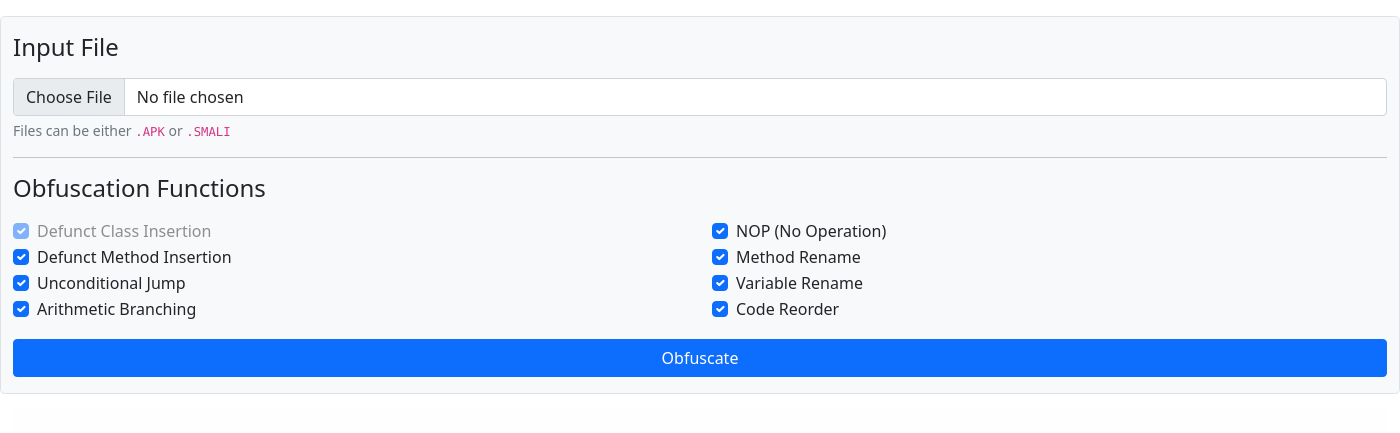
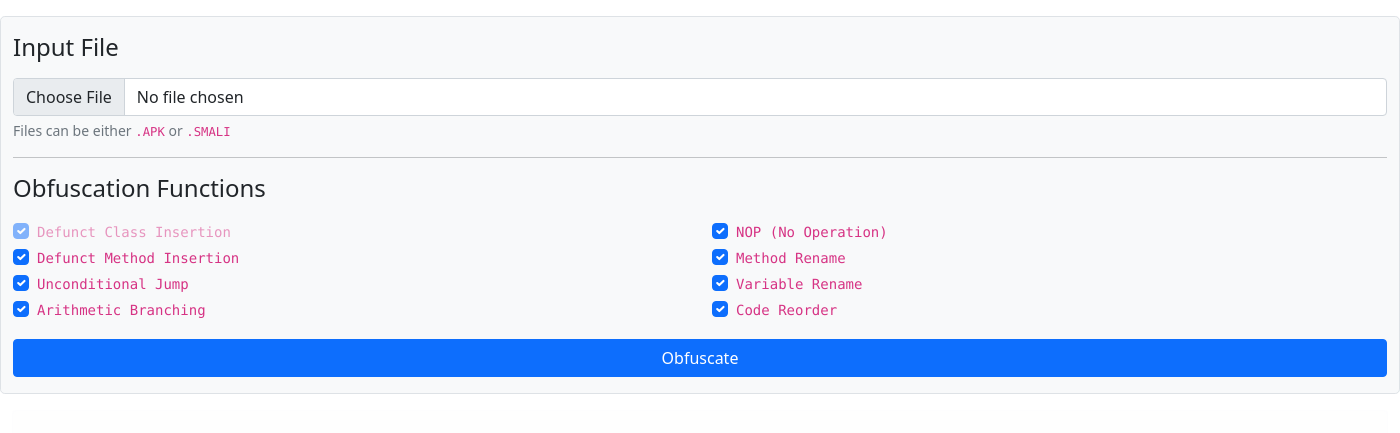
Before and after one commit to ryangohsc/Android-Obfuscator-Tool, a Flask app: page / in a window 1400 px wide. Shown: the part 50-483 px from the top of the page. Run offline with Flask 2, Linux system fonts and the light colour scheme; data that the repository does not hold is empty; some libraries are stand-ins or nearby versions.

Commit message:
Redesign and cleanup

```diff
--- a/main.py
+++ b/main.py
@@ -7,17 +7,17 @@ from modules import apk, smali, obfuscator, compare
 IP = "127.0.0.1"
 PORT = "8080"
 DEBUG = True
-SECRET = secrets.token_urlsafe(16)
 
 app = Flask(__name__)
-app.secret_key = SECRET
+app.secret_key = secrets.token_urlsafe(16)
 
 WORKING_FOLDER = "dumpster"
 TMP_ASSET_FOLDER = os.path.join("static", "tmp")
 APKTOOL_LOCATION = os.path.join("jars", "apktool_2.6.1.jar")
 
-BASE_SMALI_LOC_FILE = "BASE_smali.txt"
-WORKING_SMALI_LOC_FILE = "smali.txt"
+BASE_SMALI_LOC_FILE = "BASE_smali.txt"  # Path to all untouched SMALI files
+WORKING_SMALI_LOC_FILE = "smali.txt"  # Path to all modified/new SMALI files
+NEW_SMALI_LOC_FILE = "newfiles.txt" # Path to all new SMALI files (UI use)
 
 OBFUSCATION_METHODS = {
     "dci": True,
@@ -84,7 +84,8 @@ def locatesmali():
                          TMP_ASSET_FOLDER,
                          session["FILENAME"],
                          BASE_SMALI_LOC_FILE,
-                         WORKING_SMALI_LOC_FILE)
+                         WORKING_SMALI_LOC_FILE,
+                         NEW_SMALI_LOC_FILE)
 
     return count
 
--- a/modules/compare.py
+++ b/modules/compare.py
@@ -1,3 +1,4 @@
+from flask import session
 import os, difflib
 
 def generate(TMP_ASSET_FOLDER, BASE_SMALI_LOC_FILE, WORKING_SMALI_LOC_FILE):
@@ -18,6 +19,8 @@ def generate(TMP_ASSET_FOLDER, BASE_SMALI_LOC_FILE, WORKING_SMALI_LOC_FILE):
     wc_paths = working_samli_loc_file.readlines()
     wc_len = len(wc_paths)
     working_samli_loc_file.close()
+
+    session["TMP_COUNT"] = wc_len - bl_len
 
     if bl_len and wc_len != 0:
         #
@@ -69,7 +72,7 @@ def loadHTMLSelect(TMP_ASSET_FOLDER, WORKING_FOLDER, WORKING_SMALI_LOC_FILE, APK
     file = os.path.join(TMP_ASSET_FOLDER, WORKING_SMALI_LOC_FILE)
     f = open(file, 'r')
     truncatePath = os.path.join(WORKING_FOLDER, APK_NAME.replace(".apk", ""))
-    selectListData = {0: "NULL"}
+    selectListData = {0: session["TMP_COUNT"]}
     for index, path in enumerate(f):
         selectListData[index+1] = path.strip().replace(truncatePath, "")
     f.close()
--- a/modules/smali.py
+++ b/modules/smali.py
@@ -1,6 +1,6 @@
 import os
 
-def locate(APK_LOCATION, TMP_ASSET_FOLDER, APK_NAME, BASE_SMALI_LOC_FILE, WORKING_SMALI_LOC_FILE):
+def locate(APK_LOCATION, TMP_ASSET_FOLDER, APK_NAME, BASE_SMALI_LOC_FILE, WORKING_SMALI_LOC_FILE, NEW_SMALI_LOC_FILE):
     """
     Traverse working directory to locate smali files
     :return: number of smali files
@@ -10,9 +10,12 @@ def locate(APK_LOCATION, TMP_ASSET_FOLDER, APK_NAME, BASE_SMALI_LOC_FILE, WORKIN
 
     bc = os.path.join(TMP_ASSET_FOLDER, BASE_SMALI_LOC_FILE)
     wc = os.path.join(TMP_ASSET_FOLDER, WORKING_SMALI_LOC_FILE)
+    nf = os.path.join(TMP_ASSET_FOLDER, NEW_SMALI_LOC_FILE)
 
     baseline_copy = open(bc, 'w')
     working_copy = open(wc, 'w')
+    newfiles = open(nf, 'w')
+    newfiles.close()
 
     count = 0
 
--- a/static/js/userScripts.js
+++ b/static/js/userScripts.js
@@ -51,7 +51,6 @@ function upload(){
         success: function() {
             //
             // Visual updates
-            // $("#uploadStatus").load("../static/html/alert_OK.html");
             document.getElementById("fileInput").setAttribute("disabled", "")
             document.getElementById("obfuscateButton").setAttribute("disabled", "")
             document.getElementById("obfusFunc_dmi").setAttribute("disabled", "")
@@ -67,9 +66,7 @@ function upload(){
             // Next step / action
             apkExtract()
         },
-        error: function() {
-            // $("#uploadStatus").load("../static/html/alert_fail.html");
-        }
+        error: function() {}
     });
 }
 
@@ -89,11 +86,7 @@ function apkExtract(){
         success: function(response) {
             //
             // Visual updates
-            // document.getElementById("apkExtractWrapper").removeAttribute("hidden");
-            // document.getElementById("apkExtractHeader").removeAttribute("hidden");
             document.getElementById("apkExtractSpinnerWrapper").remove();
-            // Display output
-            // document.getElementById("apkExtractStatus").innerHTML=response;
             //
             // Next step / action
             locateSmali()
@@ -176,11 +169,18 @@ function fileCompare(){
                     opt.value = key
                     opt.innerHTML = response[key]
                     document.getElementById("fileSelectList").appendChild(opt)
+                } else {
+                    $("#newFilesCount").html(response[0])
                 }
             }
             document.getElementById("fileCompareSpinnerWrapper").remove();
             document.getElementById("fileSelectWrapper").removeAttribute("hidden");
             document.getElementById("fileSelectHeader").removeAttribute("hidden");
+            document.getElementById("newFilesWrapper").removeAttribute("hidden");
+            document.getElementById("newAPKDownloadWrapper").removeAttribute("hidden");
+            //
+            // Display output
+            $("#newFilesList").load("../static/tmp/newfiles.txt");
             //
             // Next step / action
             recompile_apk()
--- a/templates/index.html
+++ b/templates/index.html
@@ -30,37 +30,37 @@
                         <div class="col">
                             <div class="form-check">
                                 <input id="obfusFunc_dci" class="form-check-input" type="checkbox" value="dci" autocomplete="off" checked disabled>
-                                <label class="form-check-label" for="obfusFunc_dci">Defunct Class Insertion</label>
+                                <label class="form-check-label" for="obfusFunc_dci"><code>Defunct Class Insertion</code></label>
                             </div>
                             <div class="form-check">
                                 <input id="obfusFunc_dmi" class="form-check-input" type="checkbox" value="dmi" autocomplete="off" checked>
-                                <label class="form-check-label" for="obfusFunc_dmi">Defunct Method Insertion</label>
+                                <label class="form-check-label" for="obfusFunc_dmi"><code>Defunct Method Insertion</code></label>
                             </div>
                             <div class="form-check">
                                 <input id="obfusFunc_uj" class="form-check-input" type="checkbox" value="uj" autocomplete="off" checked>
-                                <label class="form-check-label" for="obfusFunc_uj">Unconditional Jump</label>
+                                <label class="form-check-label" for="obfusFunc_uj"><code>Unconditional Jump</code></label>
                             </div>
                             <div class="form-check">
                                 <input id="obfusFunc_ab" class="form-check-input" type="checkbox" value="ab" autocomplete="off" checked>
-                                <label class="form-check-label" for="obfusFunc_ab">Arithmetic Branching</label>
+                                <label class="form-check-label" for="obfusFunc_ab"><code>Arithmetic Branching</code></label>
                             </div>
                         </div>
                         <div class="col">
                             <div class="form-check">
-                                <input id="obfusFunc_nop" class="form-check-input" type="checkbox" value="nop" checked>
-                                <label class="form-check-label" for="obfusFunc_nop">NOP (No Operation)</label>
+                                <input id="obfusFunc_nop" class="form-check-input" type="checkbox" value="nop" autocomplete="off" checked>
+                                <label class="form-check-label" for="obfusFunc_nop"><code>NOP (No Operation)</code></label>
                             </div>
                             <div class="form-check">
                                 <input id="obfusFunc_method_rename" class="form-check-input" type="checkbox" value="method_rename" autocomplete="off" checked>
-                                <label class="form-check-label" for="obfusFunc_method_rename">Method Rename</label>
+                                <label class="form-check-label" for="obfusFunc_method_rename"><code>Method Rename</code></label>
                             </div>
                             <div class="form-check">
                                 <input id="obfusFunc_variable_rename" class="form-check-input" type="checkbox" value="variable_rename" autocomplete="off" checked>
-                                <label class="form-check-label" for="obfusFunc_variable_rename">Variable Rename</label>
+                                <label class="form-check-label" for="obfusFunc_variable_rename"><code>Variable Rename</code></label>
                             </div>
                             <div class="form-check">
                                 <input id="obfusFunc_ro" class="form-check-input" type="checkbox" value="ro" autocomplete="off" checked>
-                                <label class="form-check-label" for="obfusFunc_ro">Code Reorder</label>
+                                <label class="form-check-label" for="obfusFunc_ro"><code>Code Reorder</code></label>
                             </div>
                         </div>
                     </fieldset>
@@ -72,21 +72,27 @@
                 <span id="apkExtractSpinnerHeader" hidden>File is being extracted ...</span>
                 <span id="apkExtractSpinner" class="spinner-grow text-primary ms-auto" role="status" hidden></span>
             </div>
-            <!-- <div id="apkExtractWrapper" class="row bg-light border rounded-3 mt-3 mb-3" hidden>
-                <h4 id="apkExtractHeader" class="pt-3 pb-1" hidden>APK Extraction Log</h4>
-                <div class="bg-white border rounded-3 mb-3 font-monospace fs-6 mb-3" style="max-height: 20vh; overflow-y: scroll;">
-                    <pre><code id="apkExtractStatus"></code></pre>
-                </div>
-            </div> -->
             <div id="smaliFilesFoundBeforeWrapper" class="row bg-light border rounded-3 mt-3 mb-3" hidden>
-                <h4 id="smaliFilesFoundBeforeHeader" class="pt-3 pb-1" hidden>Original <span id="smaliFilesFoundBeforeCount" class="mark font-monospace">NULL</span> <code>.smali</code> files found</h4>
-                <div class="bg-white border rounded-3 mb-3 font-monospace fs-6 mb-3" style="max-height: 20vh; overflow-y: scroll;">
+                <h4 id="smaliFilesFoundBeforeHeader" class="pt-3 pb-1" hidden>Original <span id="smaliFilesFoundBeforeCount" class="mark font-monospace">NULL</span> <code>.smali</code> files</h4>
+                <div class="border rounded-3 mb-3 font-monospace" style="max-height: 20vh; overflow-y: scroll;">
                     <pre><code id="smaliFilesFoundBeforeList"></code></pre>
                 </div>
             </div>
             <div id="fileCompareSpinnerWrapper" class="alert alert-light d-flex align-items-center">
                 <span id="fileCompareSpinnerHeader" hidden>Files are being obfuscated ...</span>
                 <span id="fileCompareSpinner" class="spinner-grow text-primary ms-auto" role="status" hidden></span>
+            </div>
+            <div id="newStuffWrapper" class="row">
+                <div id="newFilesWrapper" class="col bg-light border border-success rounded-3 me-1" hidden>
+                    <h4 id="newFilesHeader" class="pt-3 pb-1"><span id="newFilesCount" class="mark font-monospace">NULL</span> new <code>.smali</code> file(s) generated</h4>
+                    <p>New files generated from <code>Defunct Class Insertion</code></p>
+                    <div class="border rounded-3 mb-3 font-monospace" style="max-height: 10vh; overflow-y: scroll;">
+                        <pre><code id="newFilesList"></code></pre>
+                    </div>
+                </div>
+                <div id="newAPKDownloadWrapper" class="col bg-light border border-danger border-2 rounded-3 ms-1" hidden>
+                    <h4 id="newAPKDownloadHeader" class="pt-3 pb-1">New APK Download</h4>
+                </div>
             </div>
             <div id="fileSelectWrapper" class="row bg-light border border-success rounded-3 mt-3 mb-3" hidden>
                 <h4 id="fileSelectHeader" class="pt-3 pb-1" hidden>File Comparison</h4>
```
Also changed, not shown: modules/defunct_class_insertion.py (+6 -2 lines), modules/obfuscator.py (+6 -12 lines).
